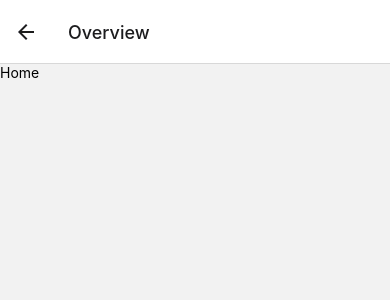
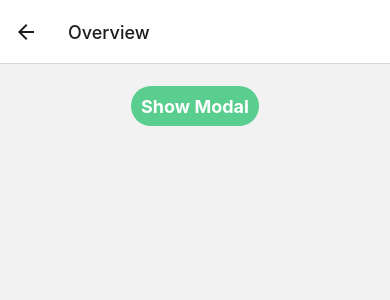
Before and after one commit to MukhammadSobirov/finance-react-native, a React Native app: screen /Home in a window 390 px wide. Shown: the top 300 px of the page. Built offline with nearby package versions, Linux system fonts and the light colour scheme.

Commit message:
fix: add modal

```diff
--- /dev/null
+++ b/src/components/FormModal.tsx
@@ -0,0 +1,79 @@
+import React, { useState } from "react";
+import { Alert, Modal, StyleSheet, Text, Pressable, View } from "react-native";
+
+const FormModal = () => {
+  const [modalVisible, setModalVisible] = useState(false);
+  return (
+    <View style={styles.centeredView}>
+      <Modal
+        animationType="fade"
+        transparent={true}
+        visible={modalVisible}
+        onRequestClose={() => {
+          Alert.alert("Modal has been closed.");
+          setModalVisible(!modalVisible);
+        }}
+      >
+        <View style={styles.centeredView}>
+          <View style={styles.modalView}>
+            <Text style={styles.modalText}>Hello World!</Text>
+            <Pressable style={[styles.button, styles.buttonClose]} onPress={() => setModalVisible(!modalVisible)}>
+              <Text style={styles.textStyle}>Hide Modal</Text>
+            </Pressable>
+          </View>
+        </View>
+      </Modal>
+      <Pressable style={[styles.button, styles.buttonOpen]} onPress={() => setModalVisible(true)}>
+        <Text style={styles.textStyle}>Show Modal</Text>
+      </Pressable>
+    </View>
+  );
+};
+
+const styles = StyleSheet.create({
+  centeredView: {
+    flex: 1,
+    justifyContent: "center",
+    alignItems: "center",
+    marginTop: 22,
+  },
+  modalView: {
+    margin: 20,
+    backgroundColor: "white",
+    borderRadius: 20,
+    padding: 35,
+    alignItems: "center",
+    shadowColor: "#000",
+    shadowOffset: {
+      width: 0,
+      height: 2,
+    },
+    shadowOpacity: 0.25,
+    shadowRadius: 4,
+    elevation: 5,
+  },
+  button: {
+    borderRadius: 20,
+    padding: 10,
+    elevation: 2,
+  },
+  buttonOpen: {
+    backgroundColor: "#59CE8F",
+    height: 40,
+  },
+  buttonClose: {
+    backgroundColor: "#2196F3",
+  },
+  textStyle: {
+    color: "white",
+    fontWeight: "bold",
+    textAlign: "center",
+    fontSize: 18,
+  },
+  modalText: {
+    marginBottom: 15,
+    textAlign: "center",
+  },
+});
+
+export default FormModal;
--- a/src/screens/Home.tsx
+++ b/src/screens/Home.tsx
@@ -1,8 +1,13 @@
 import React from "react";
-import { Text } from "react-native";
+import { Text, View } from "react-native";
+import FormModal from "../components/FormModal";
 
 const Home = () => {
-  return <Text>Home</Text>;
+  return (
+    <View>
+      <FormModal />
+    </View>
+  );
 };
 
 export default Home;
```
